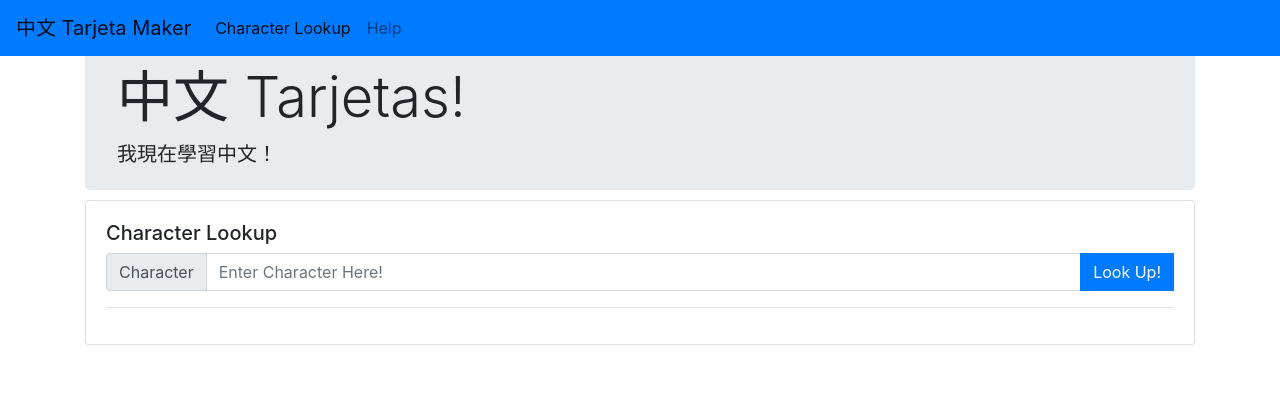
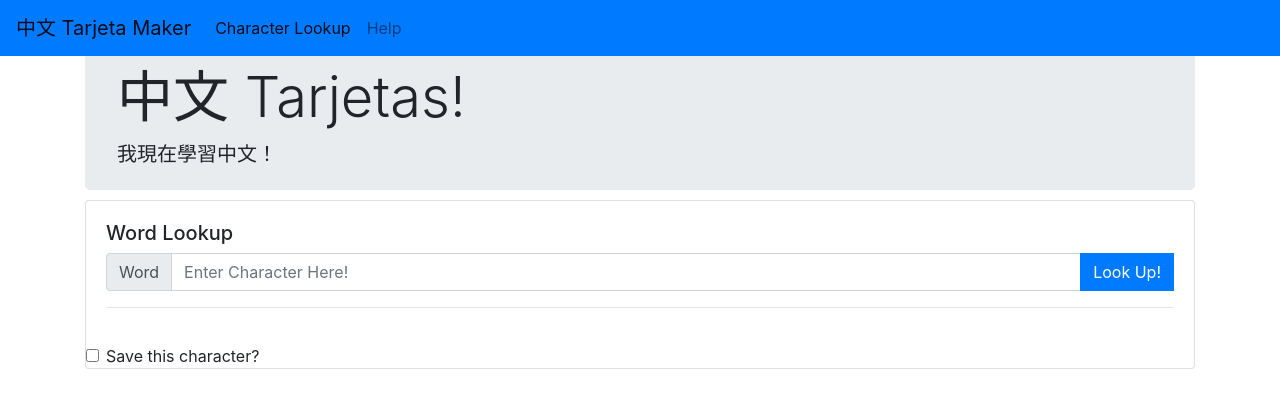
Before and after one commit to grantcurell/chinese_word_maker, a Flask app: page /character in a window 1280 px wide. Shown: the top 408 px of the page. Run offline with Flask 2, Linux system fonts and the light colour scheme; parts of the project's set-up code (start-up, migrations or seed data) failed here and were passed over; some libraries are stand-ins or nearby versions.

Commit message:
In progress on adding character save button

```diff
--- a/app/templates/button_reaction_lookup_character.js
+++ b/app/templates/button_reaction_lookup_character.js
@@ -4,7 +4,7 @@
 // 5 in Number of nodes it will be transfered as the variable node_count)
 // here.
 
-$.get("{{ url_for('_lookup_character') }}", { character_to_lookup: $( 'input[name={{ object.field_id }}]' ).val() }, function(data){
+$.get("{{ url_for('_lookup_character') }}", { character_to_lookup: $( 'input[name={{ object.field_id }}]' ).val(), save_character: $('#{{ form.save_character_checkbox.checkbox_id }}').is(":checked") }, function(data){
 
   // The hide method is here because effects only work if the element
   // begins in a hidden state
--- a/app/templates/index.html
+++ b/app/templates/index.html
@@ -26,6 +26,12 @@
         }
     });
 
+  $("#{{ form.save_character_checkbox.form_name }}").change(function() {
+
+
+
+  });
+
 });
 
 </script>
@@ -38,13 +44,21 @@
     <div id="main_form">
       <div class="card" id="direct_to_disk_selected">
         <div class="card-body">
-          <h5>Character Lookup</h5>
+          <h5>Word Lookup</h5>
           {% with object = form.character %}
             {% include "button.html" %}
           {% endwith %}
           <hr>
             <div class="accordion" id="{{ [form.character.form_name, 'accordion'] | join('_') }}"></div>
         </div>
+          <form id='{{ form.save_character_checkbox.form_name }}' role=form>
+          <div class="form-check">
+            <input class="form-check-input {{ form.save_character_checkbox.css_class }}" type="checkbox" value="" id="{{ form.save_character_checkbox.form_name }}">
+            <label class="form-check-label" for="{{ form.save_character_checkbox.form_name }}">
+              {{ form.save_character_checkbox.label }}
+            </label>
+          </div>
+          </form>
       </div>
       <br />
     </div>
--- a/app/views.py
+++ b/app/views.py
@@ -11,17 +11,19 @@
     webpage = ""
 
     input_text = request.args.get('character_to_lookup').strip()
+    save_character_checked = request.args.get('save_character')
+    print(save_character_checked)
 
     word, chars = get_words([input_text], app.config["ebook"], select_first=True)
 
     if chars is not None:
 
-        return get_chars_html(chars, server_mode=True)
+        return get_chars_html(chars, write_character=save_character_checked, server_mode=True)
 
     elif word is not None:
 
         webpage += render_template('word.html', word=word[0]) + "<hr>"
-        webpage += get_chars_html(word[0]["characters"], server_mode=True)
+        webpage += get_chars_html(word[0]["characters"], write_character=save_character_checked, server_mode=True)
 
         if not path.exists('word_searches.txt'):
             with open('word_searches.txt', 'w'): pass
```
Also changed, not shown: app/forms.py (+8 -2 lines), chinese_tarjetas/chinese_tarjetas.py (+14 -12 lines).
